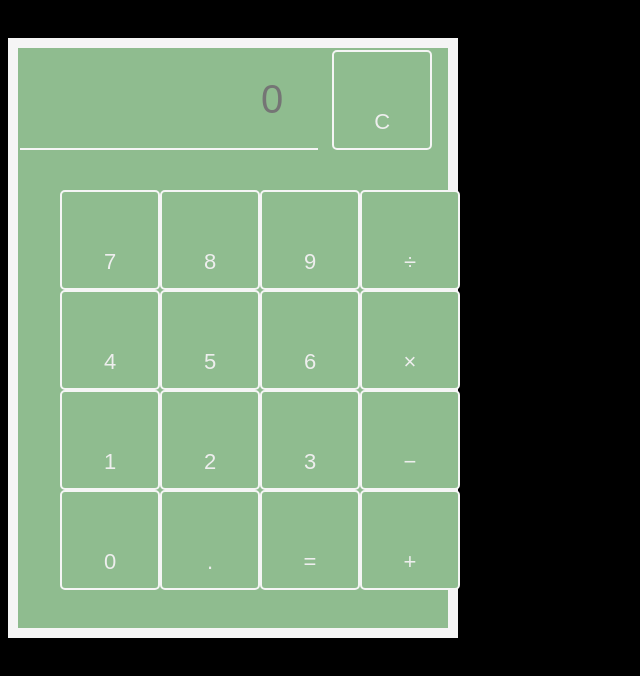
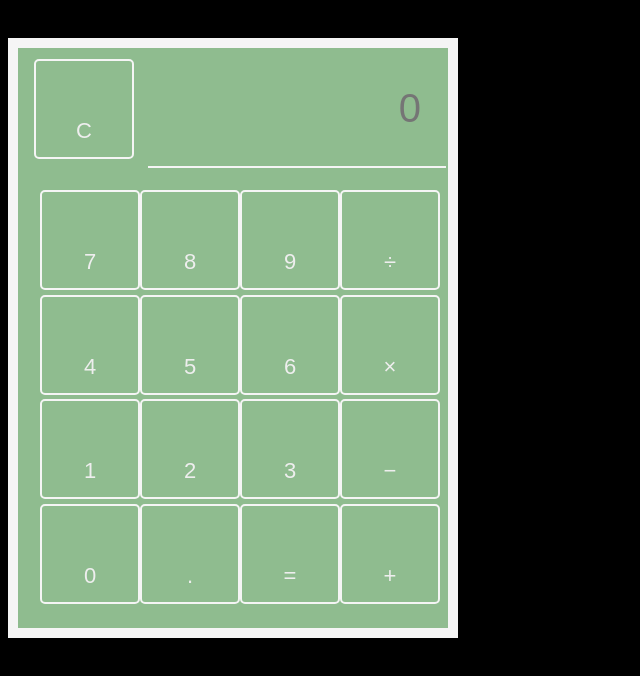
Before and after one commit to momentum-morehouse/build-a-calculator-hexagon-stem, a plain HTML site: page index.html in a window 1280 px wide. Shown: the whole page, without its empty margins (0-640 px from the left). Drawn offline with Linux system fonts and the light colour scheme.

Commit message:
build calculator shell

```diff
--- a/index.html
+++ b/index.html
@@ -9,10 +9,10 @@
 
 	<link href="main.css" rel="stylesheet" type="text/css" />
 
-   <link rel="stylesheet"
-  href="https://cdnjs.cloudflare.com/ajax/libs/font-awesome/4.7.0/css/font-awesome.css">
+	<link rel="stylesheet" href="https://cdnjs.cloudflare.com/ajax/libs/font-awesome/4.7.0/css/font-awesome.css">
 
 	<script src="main.js">
+
 	</script>
 
 </head>
@@ -23,17 +23,16 @@
 
 		<div class="calculator">
 
-    <input type="number" placeholder="0">
-
 			<button class="box blue">C</button>
 
+    <input type="number" placeholder="0">
 
     <div class="calculator-buttons">
 
       <button class="box blue">7</button>
       <button class="box pink">8</button>
       <button class="box blue">9</button>
-      <button class="box pink">&divide;</button>
+      <button class="box blue">&divide;</button>
 
       <button class="box blue">4</button>
       <button class="box pink">5</button>
--- a/main.css
+++ b/main.css
@@ -27,13 +27,13 @@ body {
   box-shadow: none;
   width: 70%;
   border-bottom: 2px solid whitesmoke;
-  padding: 20px;
+  padding: 10px;
   text-align: right;
   font-size: 40px;
 }
 
 .calculator-buttons{
-  padding: 40px;
+  padding: 20px;
   display: grid;
   grid-template-columns: 1fr 1fr 1fr 1fr;
 }
@@ -44,7 +44,6 @@ body {
  border: 2px solid whitesmoke;
  line-height: 100px;
  margin: auto;
-
  background: rgba (0, 0, 0, 0.5);
  padding: 20px;
  color: #EEE;
```
Lines whose indentation alone changed are shown as unchanged.
